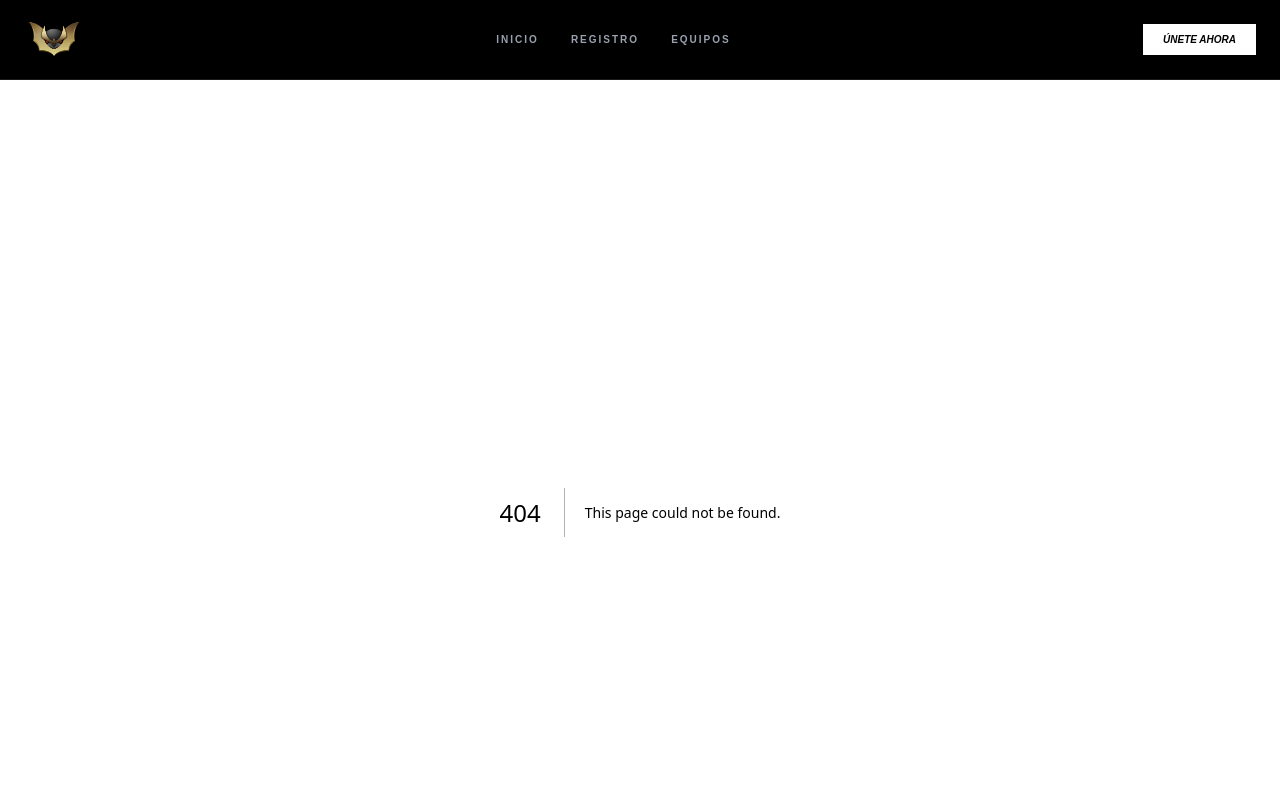
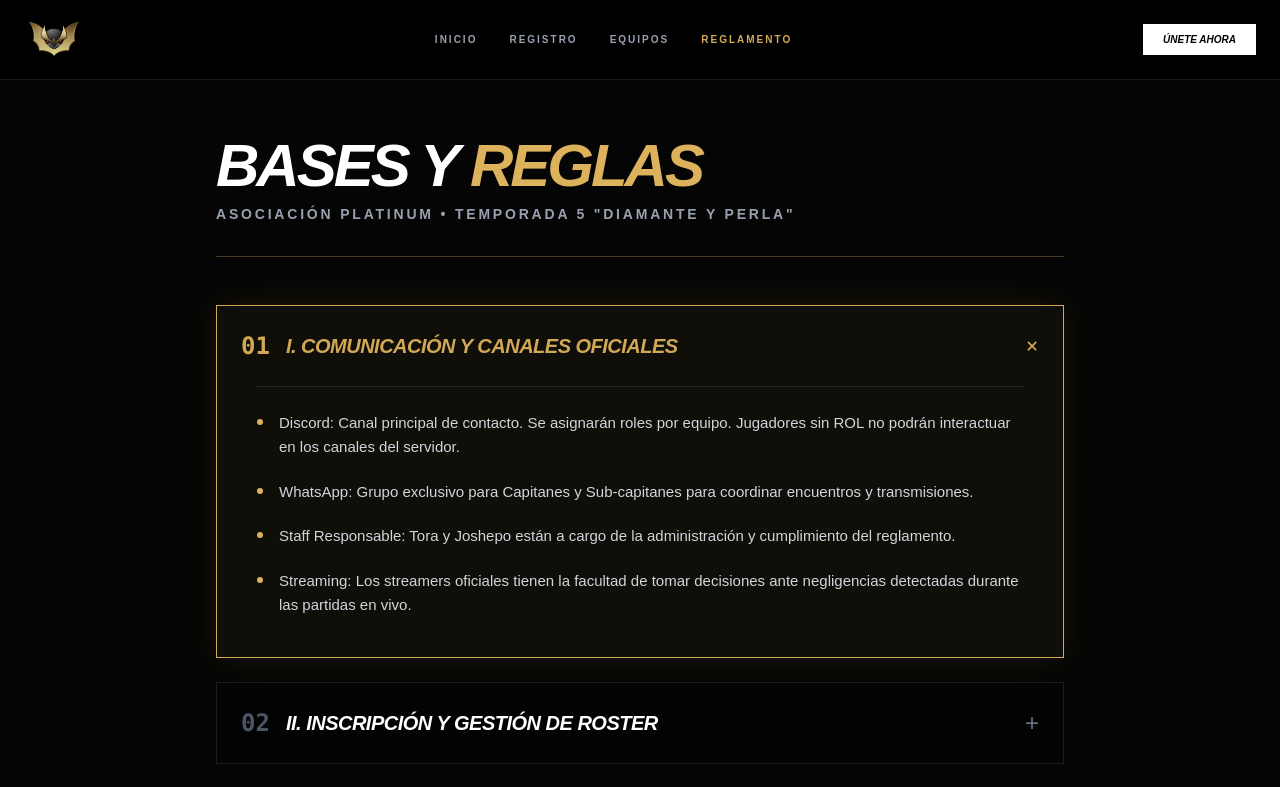
Before and after one commit to igrumi/unitetourney, a Next.js app: page /reglamento in a window 1280 px wide. Before the commit this address had no page. Shown: the top 787 px of the page. Built offline with nearby package versions, Linux system fonts and the light colour scheme.

Commit message:
refactor: tourney info updated, "reglamento" section added

```diff
--- a/src/app/components/navbar.tsx
+++ b/src/app/components/navbar.tsx
@@ -13,6 +13,7 @@ export default function Navbar() {
     { name: 'INICIO', href: '/' },
     { name: 'REGISTRO', href: '/registro' },
     { name: 'EQUIPOS', href: '/equipos' },
+    { name: 'REGLAMENTO', href: '/reglamento' },
   ];
 
   return (
--- a/src/app/page.tsx
+++ b/src/app/page.tsx
@@ -3,15 +3,13 @@ import Link from "next/link";
 export default function Home() {
   return (
     <main className="">
-
-      {/* HERO SECTION - Ajustamos el padding superior y negativo para que suba */}
+      {/* HERO SECTION */}
       <section className="pt-12 pb-24 px-6 text-center bg-linear-to-b from-unite-accent/20 to-transparent -mt-12">
-        {/* El -mt-12 ayuda a que el color suba y se mezcle con la Navbar */}
         <h1 className="text-7xl font-black italic tracking-tighter mb-4">
           Asociación <span className="text-unite-blue">Platinum</span>
         </h1>
         <p className="text-gray-400 tracking-[0.3em] uppercase text-sm mb-10">
-          Liga 5ta Temporada
+          5ta Temporada "Diamante y Perla"
         </p>
 
         <div className="flex justify-center gap-4">
@@ -20,56 +18,61 @@ export default function Home() {
               INSCRIBIR EQUIPO
             </button>
           </Link>
-          <button className="border border-white/20 px-8 py-3 font-bold hover:bg-white/5 transition cursor-pointer">
-            REGLAMENTO
-          </button>
+          <Link href="/reglamento">
+            <button className="border border-white/20 px-8 py-3 font-bold hover:bg-white/5 transition cursor-pointer">
+              REGLAMENTO
+            </button>
+          </Link>
         </div>
       </section>
 
-      {/* INFORMACIÓN CLAVE */}
+      {/* INFORMACIÓN CLAVE - Datos actualizados del reglamento */}
       <section className="max-w-6xl mx-auto grid grid-cols-1 md:grid-cols-3 gap-6 px-6 py-12">
         <div className="glass-card p-8">
-          <p className="text-unite-blue text-xs font-bold mb-2">FECHA</p>
-          <h3 className="text-2xl font-bold italic">25 ENERO</h3>
-          <p className="text-gray-500 text-sm mt-2">18:00 UTC-5</p>
+          <p className="text-unite-blue text-xs font-bold mb-2 uppercase">Inicio de Temporada</p>
+          <h3 className="text-2xl font-bold italic uppercase">Febrero 2026</h3>
+          <p className="text-gray-500 text-sm mt-2">Término estimado: Marzo 2026</p>
         </div>
         <div className="glass-card p-8 border-t-2 border-t-unite-accent">
-          <p className="text-unite-accent text-xs font-bold mb-2">FORMATO</p>
-          <h3 className="text-2xl font-bold italic">5 VS 5</h3>
-          <p className="text-gray-500 text-sm mt-2">Posicionamiento por puntaje</p>
+          <p className="text-unite-accent text-xs font-bold mb-2 uppercase">Horarios de Partida</p>
+          <h3 className="text-2xl font-bold italic uppercase">21:00 - 23:00 HRS</h3>
+          <p className="text-gray-500 text-sm mt-2">Días según tu serie (Diamante/Perla)</p>
         </div>
         <div className="glass-card p-8">
-          <p className="text-unite-blue text-xs font-bold mb-2">PREMIO</p>
-          <h3 className="text-2xl font-bold italic">Felicitaciones</h3>
-          <p className="text-gray-500 text-sm mt-2">Para el equipo ganador</p>
+          <p className="text-unite-blue text-xs font-bold mb-2 uppercase">Capacidad</p>
+          <h3 className="text-2xl font-bold italic uppercase">16 Equipos Máx.</h3>
+          <p className="text-gray-500 text-sm mt-2">Divididos en Serie A y Serie B</p>
         </div>
       </section>
 
-      {/* REGLAS RAPIDAS */}
+      {/* REGLAS RAPIDAS - Basadas fielmente en el PDF */}
       <section className="max-w-3xl mx-auto py-20 px-6">
-        <h2 className="text-3xl font-bold mb-8 italic border-l-4 border-unite-accent pl-4">
-          REGLAS GENERALES
+        <h2 className="text-3xl font-bold mb-8 italic border-l-4 border-unite-accent pl-4 uppercase">
+          Reglas Generales
         </h2>
         <ul className="space-y-6 text-gray-300">
           <li className="flex gap-4">
-            <span className="text-unite-accent font-bold font-mono">01</span>
+            <span className="text-unite-accent font-bold font-mono text-xl">01</span>
             <p>
-              Es obligatorio que todos los miembros estén en el servidor de
-              Discord oficial para coordinar las partidas.
+              <strong>Comunicación Oficial:</strong> Es obligatorio el uso de Discord para coordinar encuentros y roles. El Staff usará WhatsApp solo para capitanes.
             </p>
           </li>
           <li className="flex gap-4">
-            <span className="text-unite-accent font-bold font-mono">02</span>
+            <span className="text-unite-accent font-bold font-mono text-xl">02</span>
             <p>
-              No se permiten Pokémon que hayan sido lanzados hace menos de 1
-              semana (Periodo de gracia).
+              <strong>Baneos de Temporada:</strong> No se permiten Mega-Evoluciones ni Pokémon lanzados durante el mes en curso de la liga.
             </p>
           </li>
           <li className="flex gap-4">
-            <span className="text-unite-accent font-bold font-mono">03</span>
+            <span className="text-unite-accent font-bold font-mono text-xl">03</span>
             <p>
-              Cada equipo tiene un máximo de 10 minutos de espera. Pasado ese
-              tiempo, se declara victoria por W.O.
+              <strong>Fair Play:</strong> Prohibido "bailar" al rival o tener conductas antideportivas. Sanciones incluyen pérdida de puntos o expulsión.
+            </p>
+          </li>
+          <li className="flex gap-4">
+            <span className="text-unite-accent font-bold font-mono text-xl">04</span>
+            <p>
+              <strong>Puntualidad:</strong> Máximo 10 minutos de espera. Transcurridos los primeros 5, se da un punto al equipo presente.
             </p>
           </li>
         </ul>
--- /dev/null
+++ b/src/app/reglamento/page.tsx
@@ -0,0 +1,126 @@
+"use client";
+import { useState } from "react";
+
+const SECCIONES = [
+  {
+    id: 1,
+    titulo: "I. Comunicación y Canales Oficiales",
+    contenido: [
+      "Discord: Canal principal de contacto. Se asignarán roles por equipo. Jugadores sin ROL no podrán interactuar en los canales del servidor.",
+      "WhatsApp: Grupo exclusivo para Capitanes y Sub-capitanes para coordinar encuentros y transmisiones.",
+      "Staff Responsable: Tora y Joshepo están a cargo de la administración y cumplimiento del reglamento.",
+      "Streaming: Los streamers oficiales tienen la facultad de tomar decisiones ante negligencias detectadas durante las partidas en vivo."
+    ]
+  },
+  {
+    id: 2,
+    titulo: "II. Inscripción y Gestión de Roster",
+    contenido: [
+      "Registro Oficial: Se realiza exclusivamente a través de este portal (reemplaza formularios externos).",
+      "Datos Obligatorios: Nombre del equipo (no ofensivo), ID de juego, Discord ID, RUN (Chile) o DNI (Extranjeros) y Logo en PNG sin fondo.",
+      "Cambios de Nombre: Cualquier cambio de IGN debe informarse con antelación vía WhatsApp. No avisar conlleva sanciones.",
+      "Nacionalidades: Roster mayoritariamente Chileno/Argentino. Máximo 5 extranjeros totales en el equipo y máximo 3 en partida simultáneamente.",
+      "Tamaño del Equipo: Hasta 10 jugadores por equipo."
+    ]
+  },
+  {
+    id: 3,
+    titulo: "III. Especificaciones Técnicas",
+    contenido: [
+      "Plataformas: Nintendo Switch y móviles Android/iOS.",
+      "Servidor: Obligatorio SA-02. Jugadores extranjeros deben acomodarse a este servidor; no se permiten cambios.",
+      "Estadio: Randomizado vía ruleta antes de cada combate (Modo Veto) entre Rayquaza, Groudon y Kyogre - Modo Torneo.",
+      "Pokémon: Todos disponibles excepto Mega Evoluciones (Charizard, Lucario, Mewtwo, Gyarados).",
+      "Baneos Automáticos: Pokémon lanzados durante el mes en curso de la liga quedan baneados por toda la temporada.",
+      "Desbalance: El baneo de otros Pokémon se sujetará a votación con los capitanes si afectan el equilibrio del juego."
+    ]
+  },
+  {
+    id: 4,
+    titulo: "IV. Formato de Combate y Horarios",
+    contenido: [
+      "Fase Regular: Modo Ronda Robin (todos contra todos en su división). Series BO3 (mejor de 3).",
+      "Playoffs (4ta Semana): Entre los 3 mejores de Diamante y el 1ro de Perla. Series BO5.",
+      "Calendario: 2 encuentros semanales. Perla (Lunes y Miércoles) | Diamante (Martes y Jueves).",
+      "Horarios: Definidos por tómbola/suerte. Los equipos deben tener disponibilidad completa; no se eligen ni cambian horarios.",
+      "Salas: Deben ser creadas por los streamers oficiales. La posición se determina vía Challonge (equipo superior parte)."
+    ]
+  },
+  {
+    id: 5,
+    titulo: "V. Normas de Partida y Sanciones",
+    contenido: [
+      "Puntualidad: 10 minutos de espera máximo. A los 5 min, el equipo presente gana 1 punto. A los 10 min, gana el match completo.",
+      "Conexión: 1 reinicio permitido por encuentro (máximo hasta el minuto 1:00 de partida) respetando la selección inicial. Requiere prueba visual (foto/video).",
+      "Canales de Voz: Solo 5 personas permitidas en el canal durante la partida. La presencia de externos resulta en derrota inmediata.",
+      "Conductas Antideportivas: Prohibido bailar, hostigar o flamear. Castigos van desde pérdida de puntos hasta expulsión.",
+      "Abandono: Prohibido rendirse o abandonar antes de los 10 min de partida bajo pena de sanción.",
+      "Streaming Personal: ESTRICTAMENTE PROHIBIDO transmitir en vivo (Discord, Twitch, TikTok, etc.). Se permite difundir grabaciones 1 hora después del stream oficial."
+    ]
+  }
+];
+
+export default function Reglamento() {
+  const [activeId, setActiveId] = useState<number | null>(1);
+
+  return (
+    <div className="min-h-screen pt-6 pb-20 px-6 max-w-4xl mx-auto">
+      <header className="mb-12 border-b border-unite-blue/30 pb-8">
+        <h1 className="text-6xl font-black italic mb-2 uppercase tracking-tighter text-white">
+          BASES Y <span className="text-unite-blue">REGLAS</span>
+        </h1>
+        <p className="text-gray-400 font-bold uppercase tracking-[0.2em] text-sm">
+          Asociación Platinum • Temporada 5 "Diamante y Perla"
+        </p>
+      </header>
+
+      <div className="space-y-6">
+        {SECCIONES.map((seccion) => (
+          <article
+            key={seccion.id}
+            className={`group border transition-all duration-300 ${
+              activeId === seccion.id ? "border-unite-accent bg-unite-accent/5 shadow-[0_0_30px_rgba(255,183,0,0.1)]" : "border-white/10 bg-black/40 hover:border-white/20"
+            }`}
+          >
+            <button
+              onClick={() => setActiveId(activeId === seccion.id ? null : seccion.id)}
+              className="w-full p-6 text-left flex justify-between items-center"
+            >
+              <div className="flex items-center gap-4">
+                <span className={`text-2xl font-mono font-bold ${activeId === seccion.id ? "text-unite-accent" : "text-gray-600"}`}>
+                  0{seccion.id}
+                </span>
+                <span className={`text-xl font-black italic uppercase tracking-tight transition-colors ${
+                  activeId === seccion.id ? "text-unite-accent" : "text-white group-hover:text-unite-blue"
+                }`}>
+                  {seccion.titulo}
+                </span>
+              </div>
+              <span className={`text-2xl transition-transform duration-300 ${activeId === seccion.id ? "rotate-45 text-unite-accent" : "text-gray-500"}`}>
+                +
+              </span>
+            </button>
+
+            {activeId === seccion.id && (
+              <div className="px-10 pb-10 animate-in fade-in slide-in-from-top-4 duration-500">
+                <div className="h-px bg-white/10 mb-6" />
+                <ul className="grid grid-cols-1 gap-5">
+                  {seccion.contenido.map((item, idx) => (
+                    <li key={idx} className="flex gap-4 text-gray-300 text-[15px] leading-relaxed">
+                      <div className="mt-2 h-1.5 w-1.5 rounded-full bg-unite-blue shrink-0" />
+                      <p>{item}</p>
+                    </li>
+                  ))}
+                </ul>
+              </div>
+            )}
+          </article>
+        ))}
+      </div>
+
+      <div className="mt-16 p-8 bg-black/60 border-l-4 border-unite-accent italic text-gray-400 text-sm leading-relaxed">
+        "El reglamento queda sujeto a cambios de ser necesarios por futuras actualizaciones del juego. Los capitanes serán notificados oportunamente. Ante dudas no cubiertas, Joshepo y Tora se reservan el derecho de realizar las modificaciones pertinentes."
+      </div>
+    </div>
+  );
+}
```
